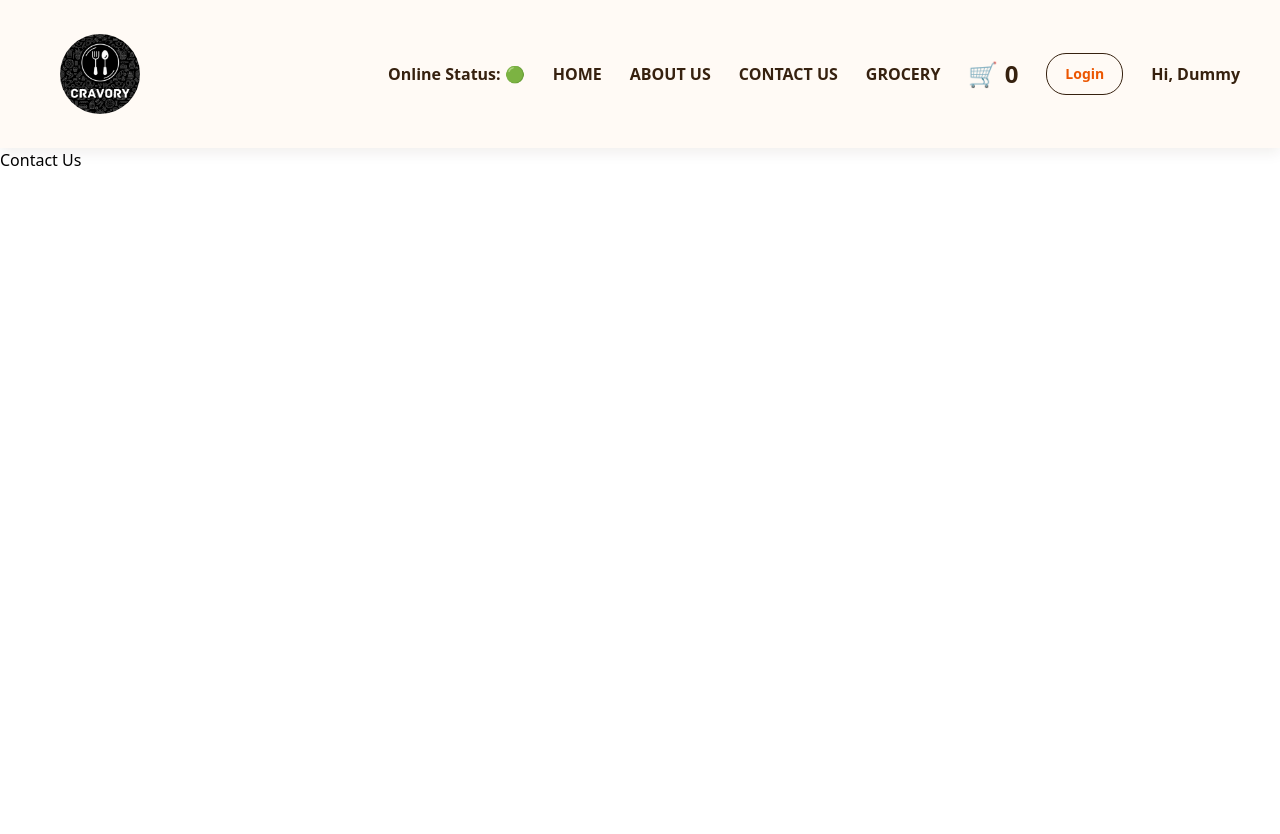
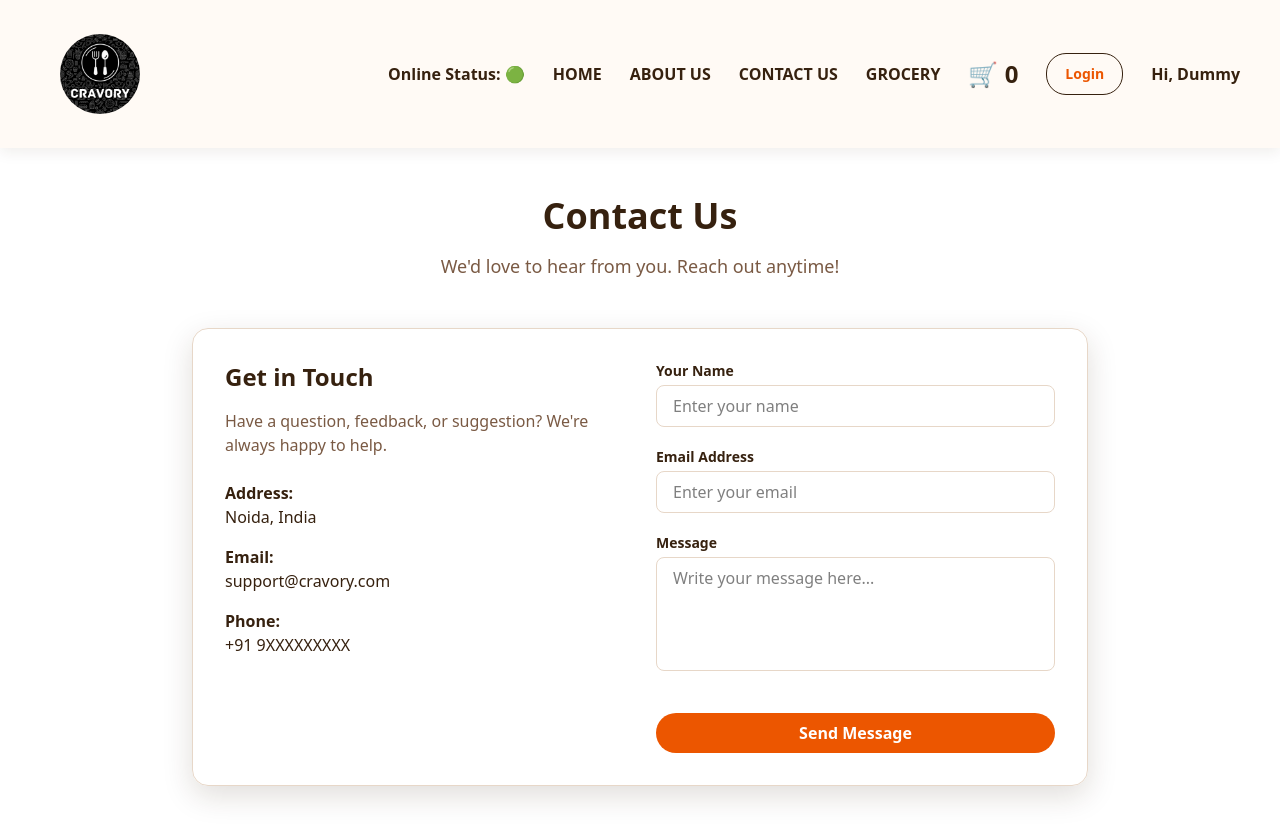
Before and after one commit to iishikaverma/Food_Delivery_App, a React (Vite) app: page /contact in a window 1280 px wide. Before the commit the page ends 800 px from the top, so only its background shows below. Built offline with nearby package versions, Linux system fonts and the light colour scheme.

Commit message:
Update Contact Us page

```diff
--- a/src/components/Contact.tsx
+++ b/src/components/Contact.tsx
@@ -1,7 +1,102 @@
 const Contact =() => {
     return (
         <div>
-            <h1>Contact Us</h1>
+            <div className="text-center mt-12 mb-12">
+                <h1 className="text-4xl font-extrabold text-[#36210f] mb-4">
+                    Contact Us
+                </h1>
+                <p className="text-[#7a5a44] text-lg">
+                    We'd love to hear from you. Reach out anytime!
+                </p>
+            </div>
+
+            <div className="max-w-4xl mx-auto border border-[#e7d7c8] rounded-2xl mb-12 shadow-[0_10px_30px_rgba(54,33,15,0.15)] p-8">
+
+                <div className="grid grid-cols-1 md:grid-cols-2 gap-8">
+
+                    <div>
+                        <h2 className="text-2xl font-bold text-[#36210f] mb-4">
+                            Get in Touch
+                        </h2>
+
+                        <p className="text-[#7a5a44] mb-6">
+                            Have a question, feedback, or suggestion?
+                            We're always happy to help.
+                        </p>
+
+                        <div className="space-y-4 text-[#36210f]">
+                            <p>
+                                <span className="font-semibold">Address:</span>
+                                <br/>
+                                Noida, India
+                            </p>
+
+                            <p>
+                                <span className="font-semibold">Email:</span>
+                                <br/>
+                                support@cravory.com
+                            </p>
+
+                            <p>
+                                <span className="font-semibold">Phone:</span>
+                                <br/>
+                                +91 9XXXXXXXXX
+                            </p>
+                        </div>
+                    </div>
+
+                    <form className="space-y-5">
+                        <div>
+                            <label className="block text-sm font-semibold text-[#36210f] mb-1">
+                                Your Name
+                            </label>
+                            <input
+                                type="text"
+                                placeholder="Enter your name"
+                                className="w-full px-4 py-2 border border-[#e7d7c8]
+                                        rounded-lg outline-none
+                                        focus:border-[#ec5600]"
+                            />
+                        </div>
+
+                        <div>
+                            <label className="block text-sm font-semibold text-[#36210f] mb-1">
+                                Email Address
+                            </label>
+                            <input
+                                type="email"
+                                placeholder="Enter your email"
+                                className="w-full px-4 py-2 border border-[#e7d7c8]
+                                        rounded-lg outline-none
+                                        focus:border-[#ec5600]"
+                            />
+                        </div>
+
+                        <div>
+                            <label className="block text-sm font-semibold text-[#36210f] mb-1">
+                                Message
+                            </label>
+                            <textarea
+                                rows={4}
+                                placeholder="Write your message here..."
+                                className="w-full px-4 py-2 border border-[#e7d7c8]
+                                        rounded-lg outline-none resize-none
+                                        focus:border-[#ec5600]"
+                            />
+                        </div>
+
+                        <button
+                        type="submit"
+                        className="w-full mt-4 bg-[#ec5600] text-white
+                                    py-2 rounded-full font-semibold
+                                    hover:bg-[#d94f00]
+                                    transition-all duration-200"
+                        >
+                            Send Message
+                        </button>
+                    </form>
+                </div>
+            </div>
         </div>
     )
 }
```
